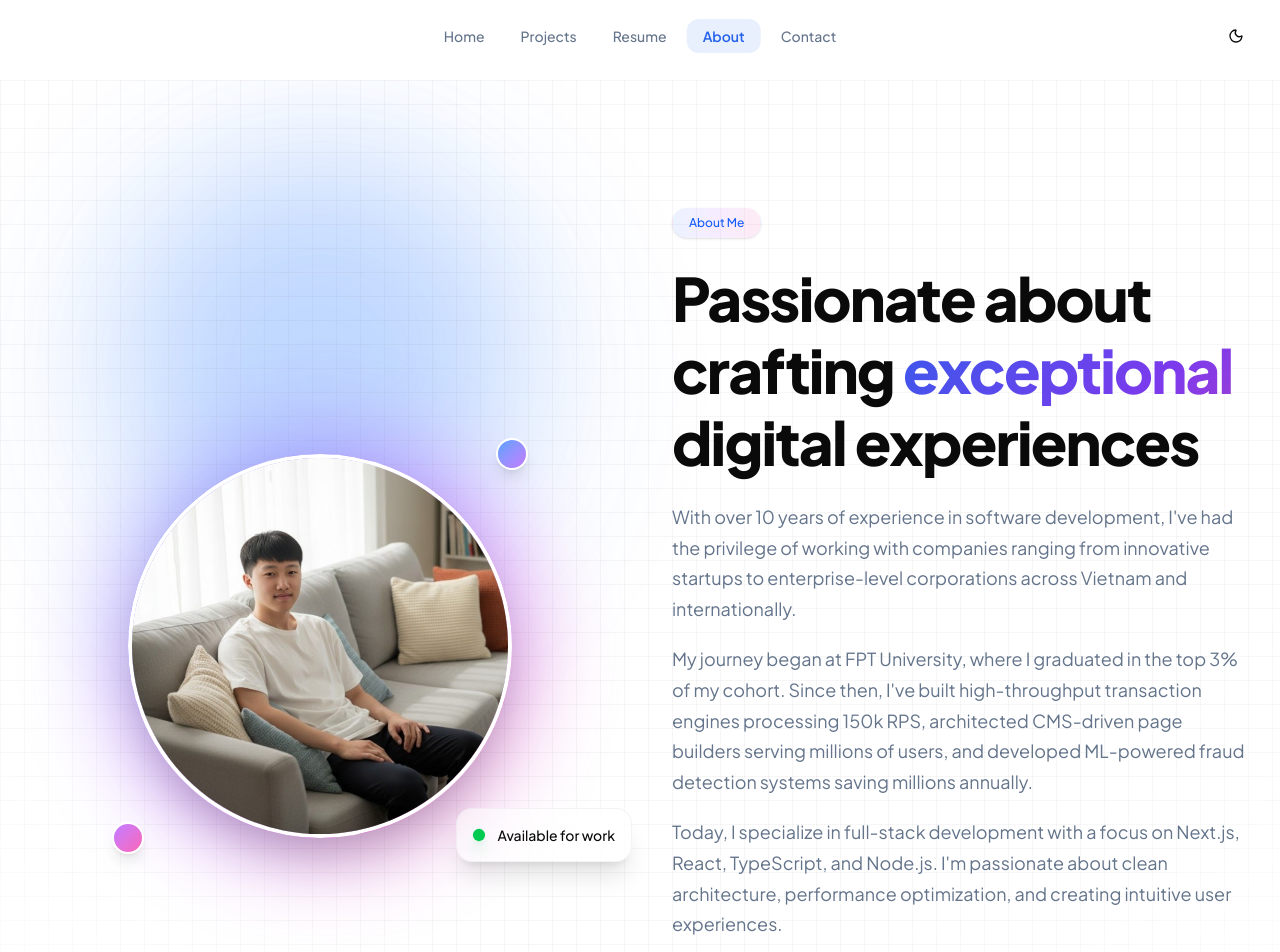
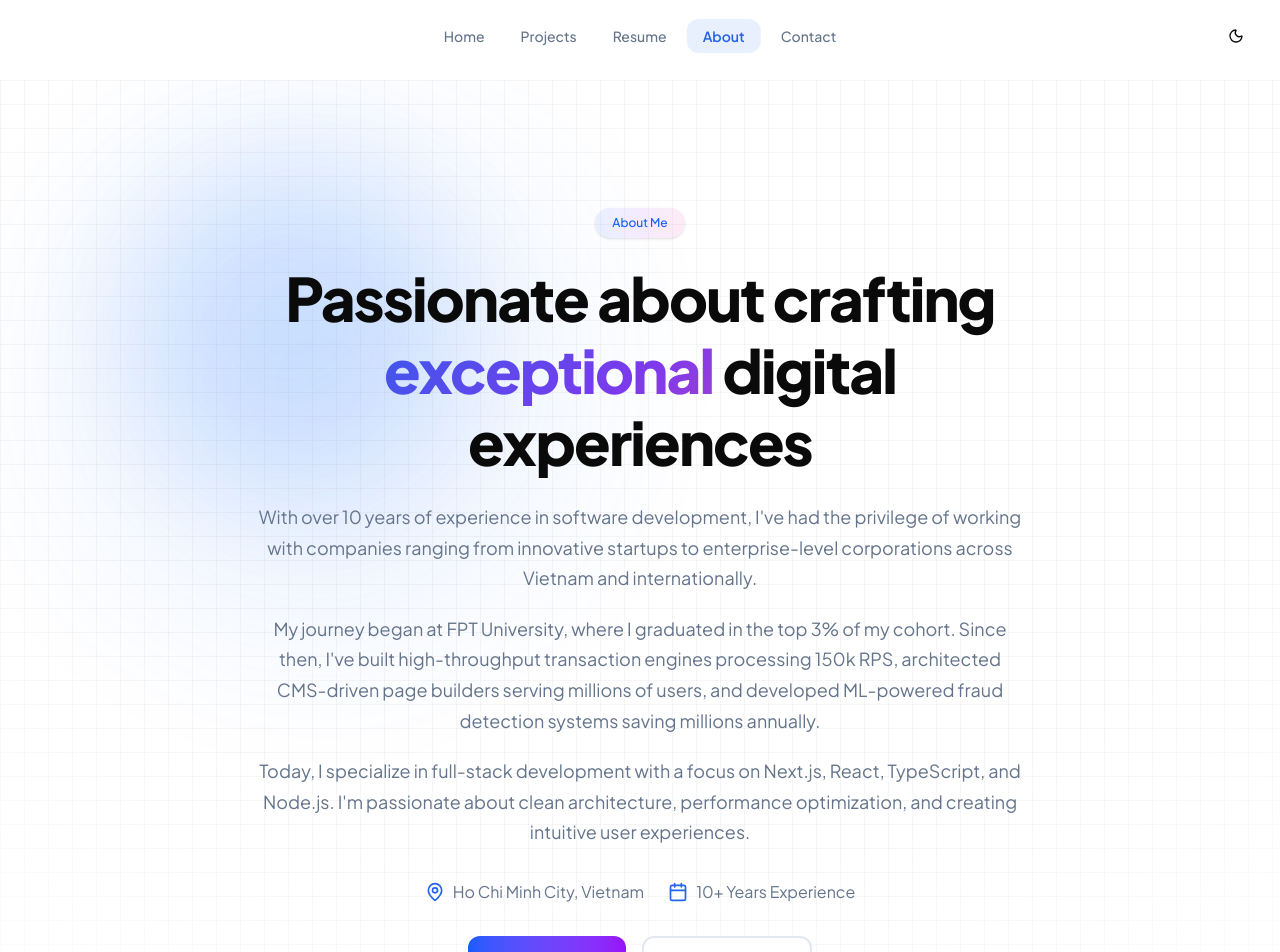
Before and after one commit to loimtran/Portfolio, a Next.js app: page /about in a window 1280 px wide. Shown: the top 952 px of the page. Built offline with nearby package versions, Linux system fonts and the light colour scheme.

Commit message:
updated about me

```diff
--- a/app/about/page.tsx
+++ b/app/about/page.tsx
@@ -1,13 +1,11 @@
 "use client";
 
 import { motion } from "framer-motion";
-import Image from "next/image";
 import { MapPin, Calendar, Heart, Zap, Users, Target } from "lucide-react";
 import { Button } from "@/components/ui/button";
 import { Badge } from "@/components/ui/badge";
 import { FadeIn, StaggerContainer, StaggerItem } from "@/components/layout/PageTransition";
 import Link from "next/link";
-import resumeData from "@/data/resume.json";
 
 const values = [
   {
@@ -66,114 +64,43 @@ export default function AboutPage() {
         <div className="absolute inset-0">
           <div className="hero-glow top-0 left-1/4 -translate-x-1/2" />
           <div className="accent-glow top-1/2 right-0" />
-          <div className="absolute top-20 left-[10%] w-96 h-96 bg-blue-500/20 rounded-full blur-3xl animate-pulse" />
-          <div className="absolute bottom-20 right-[10%] w-[32rem] h-[32rem] bg-purple-500/20 rounded-full blur-3xl animate-pulse" style={{ animationDelay: "1s" }} />
+          <div className="absolute top-20 left-[10%] w-80 h-80 bg-blue-500/15 rounded-full blur-3xl motion-safe:animate-[pulse_6s_ease-in-out_infinite]" />
+          <div
+            className="absolute bottom-20 right-[10%] w-[28rem] h-[28rem] bg-purple-500/15 rounded-full blur-3xl motion-safe:animate-[pulse_7s_ease-in-out_infinite]"
+            style={{ animationDelay: "1.5s" }}
+          />
         </div>
         <div className="absolute inset-0 bg-[linear-gradient(to_right,#80808012_1px,transparent_1px),linear-gradient(to_bottom,#80808012_1px,transparent_1px)] bg-[size:24px_24px] [mask-image:radial-gradient(ellipse_80%_50%_at_50%_0%,#000_70%,transparent_110%)]" />
 
         <div className="container mx-auto px-4 sm:px-6 lg:px-8 relative z-10">
-          <div className="grid lg:grid-cols-2 gap-12 lg:gap-16 items-center mb-20 md:mb-32">
-            <FadeIn direction="left">
-              <div className="relative flex items-center justify-center">
-                <div className="relative w-64 h-64 md:w-80 md:h-80 lg:w-96 lg:h-96 mx-auto">
-                  {/* Animated gradient glow background */}
-                  <motion.div
-                    animate={{
-                      scale: [1, 1.1, 1],
-                      opacity: [0.3, 0.5, 0.3],
-                    }}
-                    transition={{
-                      duration: 4,
-                      repeat: Infinity,
-                      ease: "easeInOut",
-                    }}
-                    className="absolute inset-0 rounded-full bg-gradient-to-br from-blue-500 via-purple-500 to-pink-500 blur-2xl"
-                  />
-
-                  {/* Outer ring with gradient border */}
-                  <div className="absolute inset-0 rounded-full bg-gradient-to-br from-blue-500 via-purple-500 to-pink-500 p-1">
-                    <div className="w-full h-full rounded-full bg-background" />
-                  </div>
-
-                  {/* Image container */}
-                  <motion.div
-                    whileHover={{ scale: 1.05 }}
-                    transition={{ type: "spring", stiffness: 300, damping: 20 }}
-                    className="relative w-full h-full rounded-full overflow-hidden border-4 border-background shadow-2xl"
-                  >
-                    <Image
-                      src="/images/self.jpeg"
-                      alt={resumeData.name}
-                      fill
-                      className="object-cover"
-                      priority
-                      quality={100}
-                      sizes="(max-width: 768px) 512px, (max-width: 1024px) 640px, 768px"
-                    />
-                    {/* Subtle inner shadow for depth */}
-                    <div className="absolute inset-0 rounded-full ring-4 ring-black/10" />
-                  </motion.div>
-
-                  {/* Decorative elements */}
-                  <motion.div
-                    initial={{ opacity: 0, scale: 0 }}
-                    animate={{ opacity: 1, scale: 1 }}
-                    transition={{ delay: 0.5, type: "spring" }}
-                    className="absolute -top-2 -right-2 md:-top-4 md:-right-4 w-6 h-6 md:w-8 md:h-8 rounded-full bg-gradient-to-br from-blue-400 to-purple-400 border-2 border-background shadow-lg"
-                  />
-                  <motion.div
-                    initial={{ opacity: 0, scale: 0 }}
-                    animate={{ opacity: 1, scale: 1 }}
-                    transition={{ delay: 0.7, type: "spring" }}
-                    className="absolute -bottom-2 -left-2 md:-bottom-4 md:-left-4 w-6 h-6 md:w-8 md:h-8 rounded-full bg-gradient-to-br from-purple-400 to-pink-400 border-2 border-background shadow-lg"
-                  />
-                </div>
-
-                {/* Status badge */}
-                <motion.div
-                  initial={{ opacity: 0, scale: 0.8 }}
-                  animate={{ opacity: 1, scale: 1 }}
-                  transition={{ delay: 0.3 }}
-                  className="absolute -bottom-4 -right-4 md:-bottom-6 md:-right-6 glass-card rounded-2xl p-3 md:p-4 shadow-xl border border-border/50 backdrop-blur-md"
-                >
-                  <div className="flex items-center gap-2 md:gap-3">
-                    <motion.div
-                      animate={{ scale: [1, 1.2, 1] }}
-                      transition={{ duration: 2, repeat: Infinity }}
-                      className="w-2.5 h-2.5 md:w-3 md:h-3 rounded-full bg-green-500 shadow-lg shadow-green-500/50"
-                    />
-                    <span className="text-xs md:text-sm font-medium">Available for work</span>
-                  </div>
-                </motion.div>
-              </div>
-            </FadeIn>
-
-            <FadeIn direction="right">
-              <Badge variant="gradient" className="mb-6 px-4 py-1.5">About Me</Badge>
+          <div className="max-w-3xl mx-auto text-center mb-20 md:mb-32">
+            <FadeIn>
+              <Badge variant="gradient" className="mb-6 px-4 py-1.5">
+                About Me
+              </Badge>
               <h1 className="text-4xl md:text-5xl lg:text-6xl font-bold mb-6 tracking-tight leading-tight">
                 Passionate about crafting{" "}
                 <span className="gradient-text">exceptional</span> digital experiences
               </h1>
               <div className="space-y-4 md:space-y-5 text-base md:text-lg text-muted-foreground leading-relaxed">
                 <p>
-                  With over 10 years of experience in software development, I&apos;ve had the
-                  privilege of working with companies ranging from innovative startups to
-                  enterprise-level corporations across Vietnam and internationally.
+                  With over 10 years of experience in software development, I&apos;ve had the privilege of
+                  working with companies ranging from innovative startups to enterprise-level corporations
+                  across Vietnam and internationally.
                 </p>
                 <p>
-                  My journey began at FPT University, where I graduated in the top 3% of my
-                  cohort. Since then, I&apos;ve built high-throughput transaction engines
-                  processing 150k RPS, architected CMS-driven page builders serving millions
-                  of users, and developed ML-powered fraud detection systems saving millions
-                  annually.
+                  My journey began at FPT University, where I graduated in the top 3% of my cohort. Since then,
+                  I&apos;ve built high-throughput transaction engines processing 150k RPS, architected CMS-driven
+                  page builders serving millions of users, and developed ML-powered fraud detection systems
+                  saving millions annually.
                 </p>
                 <p>
-                  Today, I specialize in full-stack development with a focus on Next.js, React,
-                  TypeScript, and Node.js. I&apos;m passionate about clean architecture, performance
-                  optimization, and creating intuitive user experiences.
+                  Today, I specialize in full-stack development with a focus on Next.js, React, TypeScript, and
+                  Node.js. I&apos;m passionate about clean architecture, performance optimization, and creating
+                  intuitive user experiences.
                 </p>
               </div>
-              <div className="flex flex-wrap gap-4 md:gap-6 mt-8">
+              <div className="flex flex-wrap justify-center gap-4 md:gap-6 mt-8">
                 <div className="flex items-center gap-2 text-sm md:text-base text-muted-foreground">
                   <MapPin className="h-4 w-4 md:h-5 md:w-5 text-primary flex-shrink-0" />
                   Ho Chi Minh City, Vietnam
@@ -183,7 +110,7 @@ export default function AboutPage() {
                   10+ Years Experience
                 </div>
               </div>
-              <div className="flex flex-col sm:flex-row gap-4 mt-8">
+              <div className="flex flex-col sm:flex-row justify-center gap-4 mt-8">
                 <Button asChild variant="gradient" size="lg" className="text-base px-8 h-14">
                   <Link href="/contact">Get in Touch</Link>
                 </Button>
```
Also changed, not shown: 1 other file (tests, documents, lock files or other folders).
